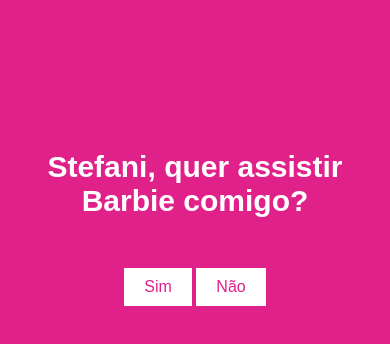
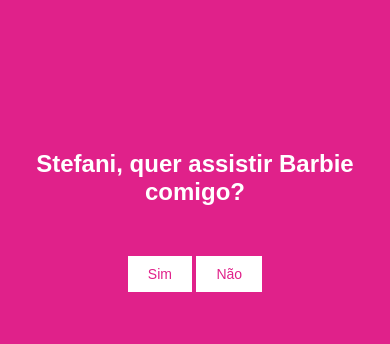
Before and after one commit to eduardocappellotto/convite-stefani-barbie, a plain HTML site: page index.html in a window 390 px wide. Drawn offline with Linux system fonts and the light colour scheme.

```diff
--- a/index.html
+++ b/index.html
@@ -30,7 +30,18 @@
       transition: transform 0.3s;
     }
 
+    .button:hover {
+      transform: translateX(20px);
+    }
 
+    @media (max-width: 480px) {
+      h1 {
+        font-size: 24px;
+      }
+      .button {
+        font-size: 14px;
+      }
+    }
   </style>
 </head>
 <body>
```
